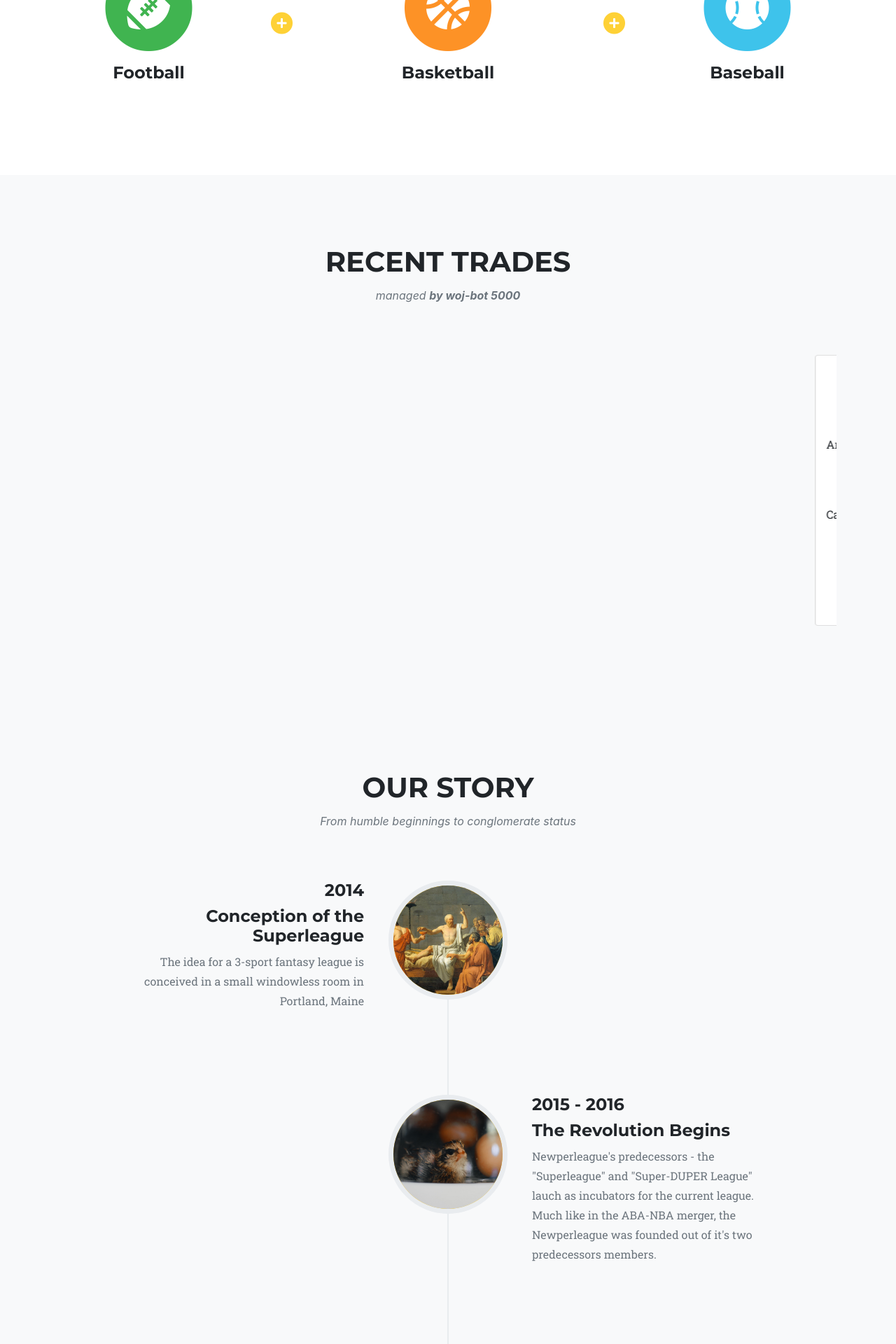
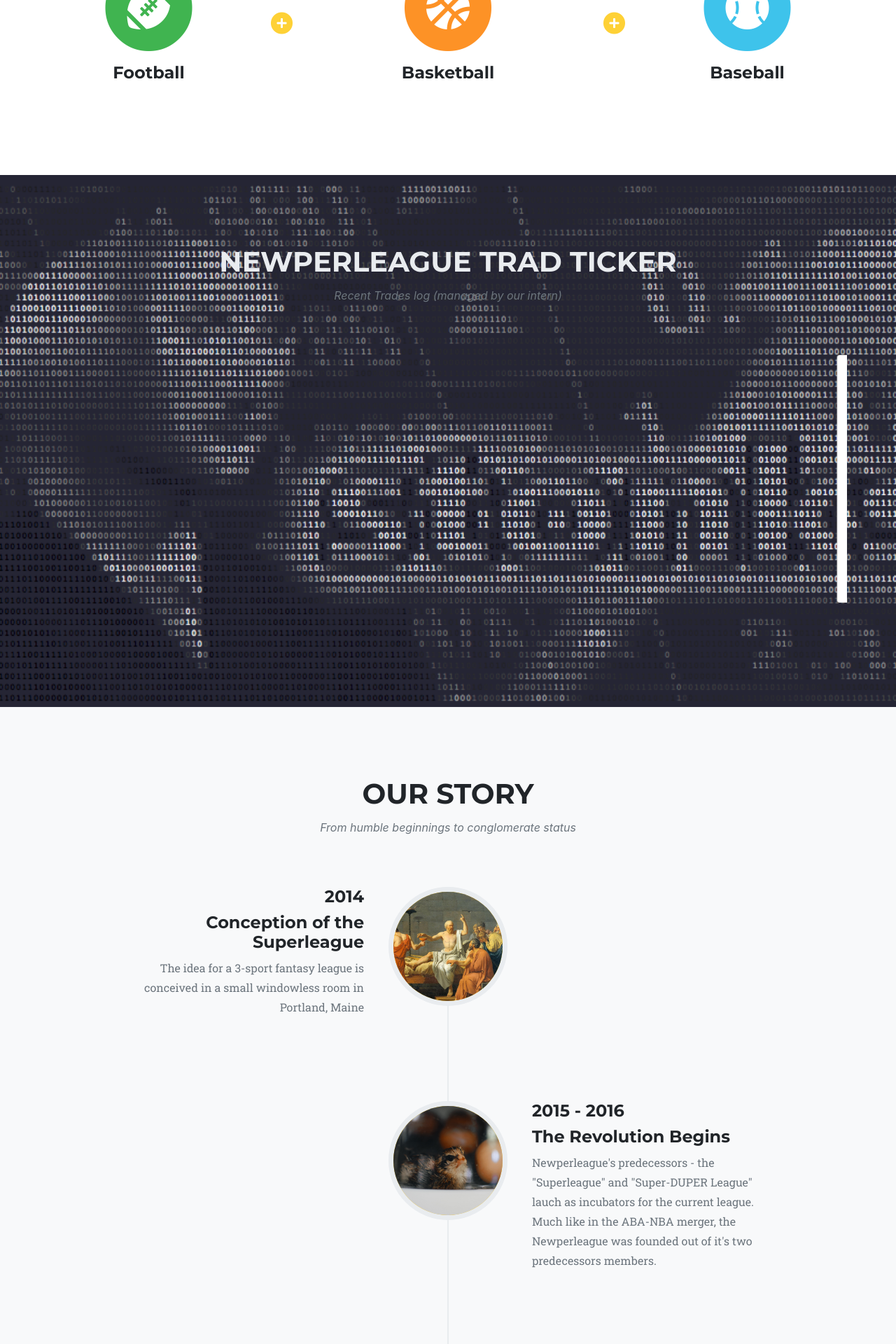
Before and after one commit to calebfergie/newperleague-website, a PHP site: page / in a window 1280 px wide. Shown: the part 1529-3449 px from the top of the page at 70% size. Run offline with PHP 8.4, Linux system fonts and the light colour scheme; some web fonts are replaced.

Commit message:
fancied up the trad tracker

```diff
--- a/index.html
+++ b/index.html
@@ -148,14 +148,63 @@
   </section>
 
   <!-- RECENT TRADES SECTION -->
-  <section class="bg-light page-section" id="trades">
+  <section class="bg-light page-section stonks" id="trades">
     <div class="container">
       <div class="row">
         <div class="col-lg-12 text-center">
-            <h2 class="section-heading text-uppercase">Recent Trades</h2>
-            <h3 class="section-subheading text-muted">managed <b>by woj-bot 5000</b></h3>
+          <h2 class="section-heading text-uppercase gray">Newperleague Trad Ticker</h2>
+          <h3 class="section-subheading text-muted">Recent Trades log (managed by our intern)</h3>
+        </div>
+      </div>
+    </div>
+
+    <div class="container">
+      <div class="row">
         <Marquee>
-                <div class="col-lg-4 card">
+
+          <div class="col-sm-4 card trade-ticket">
+            <center>
+              <span class="fa-stack fa-2x">
+                <i class="fas fa-circle fa-stack-2x red"></i>
+                <i class="fas fa-bullhorn fa-stack-1x fa-inverse"></i>
+              </span>
+              <h6 class="service-heading">August 6 2022</h6>
+            </center>
+            <p>Thomas Recieves:
+            <ul>
+              <li class="baseball-blue">Josh Hader (RP)</li>
+            </ul>
+            </p>
+            <p>Caleb Recieves:
+            <ul>
+              <li class="football-green">James Conner (RB)</li>
+            </ul>
+            </p>
+            <q class="section-subheading text-muted">"Gee, Thomas has been busy!"</q>
+          </div>
+
+
+          <div class="col-md-4 card trade-ticket">
+            <center>
+              <span class="fa-stack fa-2x">
+                <i class="fas fa-circle fa-stack-2x red"></i>
+                <i class="fas fa-bullhorn fa-stack-1x fa-inverse"></i>
+              </span>
+              <h6 class="service-heading">August 6 2022</h6>
+            </center>
+            <p>Thomas Recieves:
+            <ul>
+              <li>Tim's 2023 3rd Round Draft Pick</li>
+            </ul>
+            </p>
+            <p>Tim Recieves:
+            <ul>
+              <li class="baseball-blue">Matt Manning (SP)</li>
+            </ul>
+            </p>
+          </div>
+
+          <div class="col-md-4 card trade-ticket">
             <center>
               <span class="fa-stack fa-2x">
                 <i class="fas fa-circle fa-stack-2x red"></i>
@@ -163,7 +212,8 @@
               </span>
               <h6 class="service-heading">August 3 2022</h6>
             </center>
-                  <p>Andy Recieves: <ul>
+            <p>Andy Recieves:
+            <ul>
               <li class="baseball-blue">Gerrit Cole (SP)</li>
             </ul>
             </p>
@@ -179,7 +229,6 @@
         </Marquee>
       </div>
     </div>
-    </div>
   </section>
 
   <!-- OUR STORY SECTION (originally "about") -->
@@ -219,7 +268,8 @@
                   <h4 class="subheading">The Revolution Begins</h4>
                 </div>
                 <div class="timeline-body">
-                    <p class="text-muted">Newperleague's predecessors - the "Superleague" and "Super-DUPER League" lauch as incubators for the current league. Much like in the ABA-NBA merger, the Newperleague was founded out of it's two predecessors members.</p>
+                  <p class="text-muted">Newperleague's predecessors - the "Superleague" and "Super-DUPER League" lauch as incubators for the current league. Much like in the ABA-NBA merger, the Newperleague was founded out of it's two predecessors
+                    members.</p>
                 </div>
               </div>
             </li>
@@ -289,7 +339,8 @@
                   <h4 class="subheading">3<sup>rd</sup> Annual Summer Meetings & Supplemental Draft</h4>
                 </div>
                 <div class="timeline-body">
-                    <p class="text-muted">Back on track, team owners <b>break free</b> for an action-packed weekend of swimming, golf, lawn games and whiffle ball at Chateau Badmington in <a href="http://www.littlelakesunapee.com/">New London, New Hampshire.</a></p>
+                  <p class="text-muted">Back on track, team owners <b>break free</b> for an action-packed weekend of swimming, golf, lawn games and whiffle ball at Chateau Badmington in <a href="http://www.littlelakesunapee.com/">New London, New
+                      Hampshire.</a></p>
                 </div>
               </div>
             </li>
@@ -303,7 +354,8 @@
                   <h4 class="subheading">World's Greatest Poprawiny</h4>
                 </div>
                 <div class="timeline-body">
-                    <p class="text-muted">Andy (not pictured, lol) ties the knot with Karolina in a wonderful Polish-style wedding. Team owners flocked to a picturesque barnhouse in Delhi, NY to celebrate Andy through the <i>traditional</i> means of pounding vodka and cutting rugs.</p>
+                  <p class="text-muted">Andy (not pictured, lol) ties the knot with Karolina in a wonderful Polish-style wedding. Team owners flocked to a picturesque barnhouse in Delhi, NY to celebrate Andy through the <i>traditional</i> means of
+                    pounding vodka and cutting rugs.</p>
                 </div>
               </div>
             </li>
@@ -667,7 +719,7 @@
         <div class="col-sm-4">
         </div>
       </div>
-        <div class ="row">
+      <div class="row">
         <div class="col-12 text-center">
           <h3 class="section-heading text-uppercase">Friends of Newperleague</h3>
         </div>
--- a/scss/base/_page.scss
+++ b/scss/base/_page.scss
@@ -37,6 +37,31 @@
 
 .alt-red {
     color: $alt-red !important;
+}
+
+.white {
+    color: $white !important;
+}
+
+.gray {
+    color: $gray-200 !important;
+}
+
+// Styling for the masthead
+section.stonks {
+  text-align: center;
+  background-image: url('../img/backgrounds/stonks.png');
+  background-repeat: no-repeat;
+  background-attachment: scroll;
+  background-position: center center;
+  background-size: cover;
+}
+
+div.card {
+  display: inline-flex;
+  padding-top: 15px;
+  margin-left: 15px;
+  margin-right: 15px;
 }
 
 .iconRow {
```
Also changed, not shown: css/agency.css (+24 -0 lines), css/agency.min.css, img/backgrounds/stonks.png (added). Lines whose indentation alone changed are shown as unchanged.
